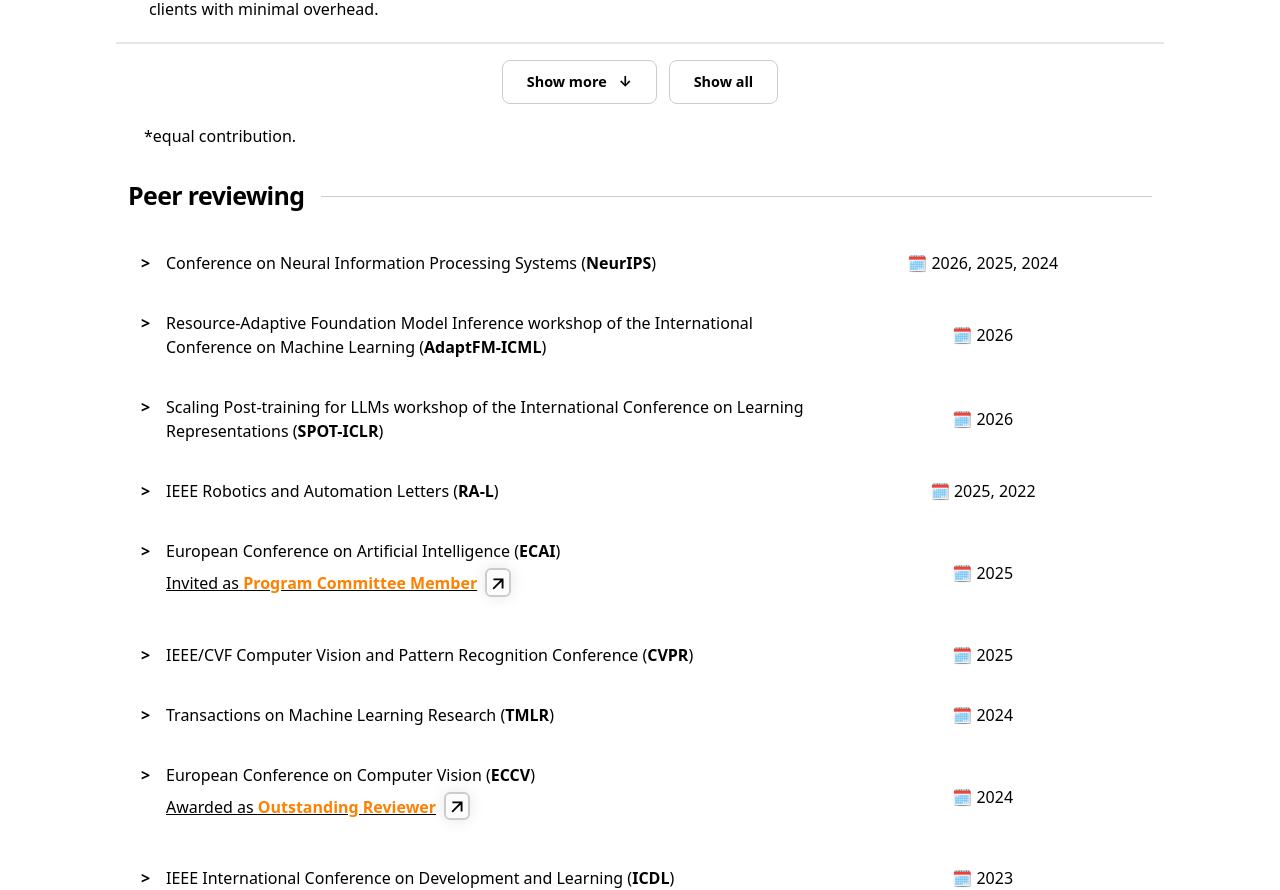
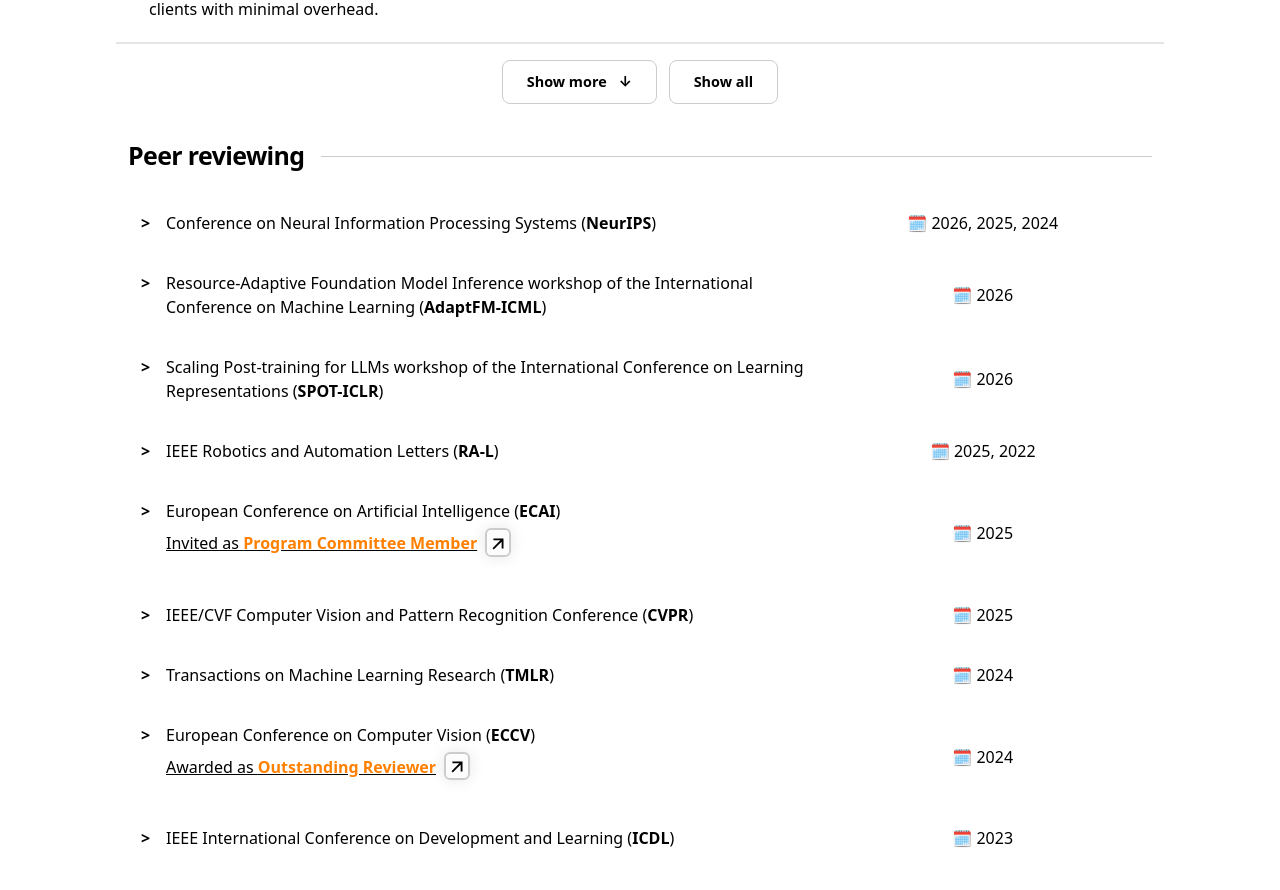
Before and after one commit to erosfani/erosfani.github.io, a React (Vite) app: page / in a window 1280 px wide. Shown: the part 7340-8230 px from the top of the page. Built offline with nearby package versions, Linux system fonts and the light colour scheme.

Commit message:
small fix

```diff
--- a/src/sections/Research.jsx
+++ b/src/sections/Research.jsx
@@ -80,6 +80,9 @@
   ;
   const filteredPublications = publications.filter(isPublicationVisible);
   const visiblePublications = filteredPublications.slice(0, visibleCount);
+  const showEqualContributionNote = visiblePublications.some((publication) =>
+    publication.authors[0]?.equal && publication.authors[1]?.equal
+  );
   const hidePublications = () => {
     setVisibleCount(PUBLICATIONS_PER_PAGE);
     document.getElementById('publications-title')?.scrollIntoView({
@@ -305,7 +308,8 @@
         </div>
       )}
       <CiteWindow show={show} setShow={setShow} cite={cite} />
-      <span className='section-footnote'> *equal contribution. </span>
+      {showEqualContributionNote &&
+        <span className='section-footnote'> *equal contribution. </span>}
 
       <Row>
         <Col xs={12} className='section-subtitle' style={{marginTop: '15px'}}>
```
